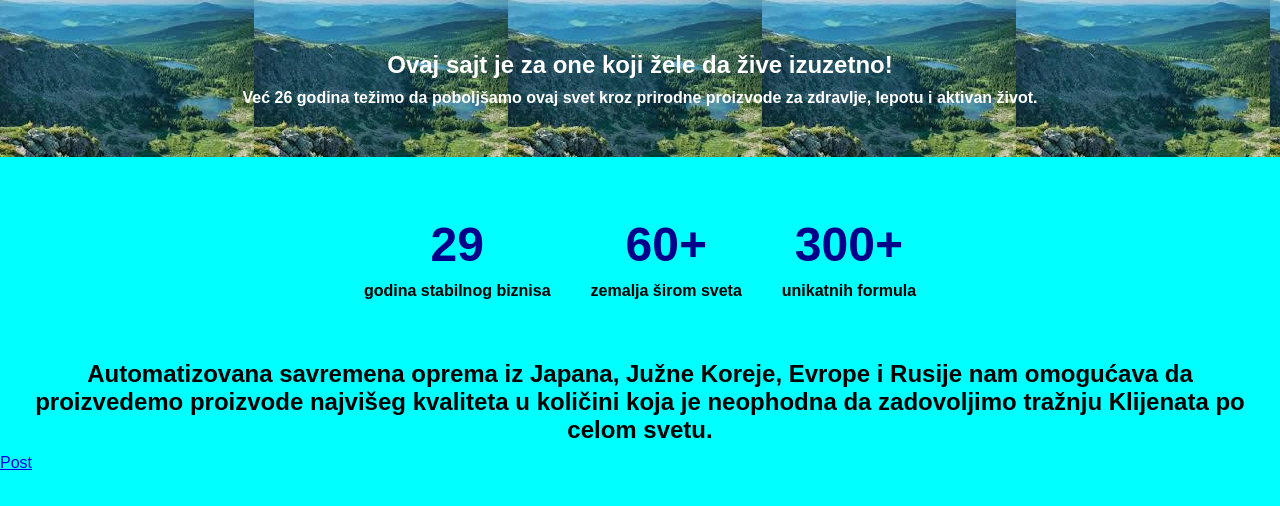
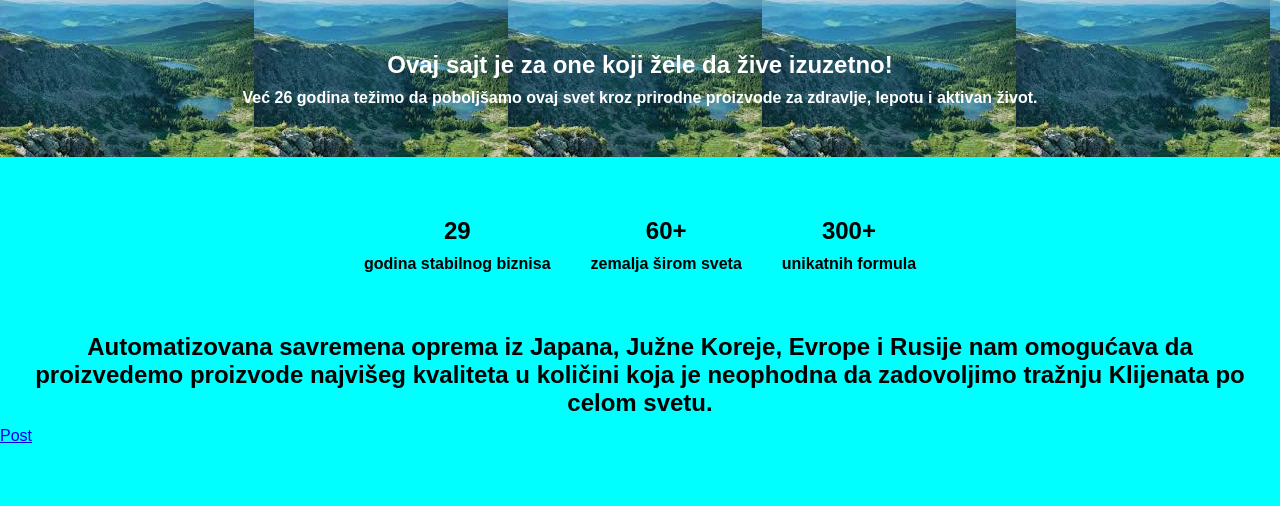
Before and after one commit to filipveljkovic54-oss/java, a plain HTML site: page index.html in a window 1280 px wide. Shown: the part 76-582 px from the top of the page. Drawn offline with Linux system fonts and the light colour scheme; a script that the page names is missing.

```diff
--- a/index.html
+++ b/index.html
@@ -37,15 +37,15 @@
 
 <section class="stats">
     <div>
-        <h1>29</h1>
+        <h2>29</h2>
         <p>godina stabilnog biznisa</p>
     </div>
     <div>
-        <h1>60+</h1>
+        <h2>60+</h2>
         <p>zemalja širom sveta</p>
     </div>
     <div>
-        <h1>300+</h1>
+        <h2>300+</h2>
         <p>unikatnih formula</p>
     </div>
 </section>
```
